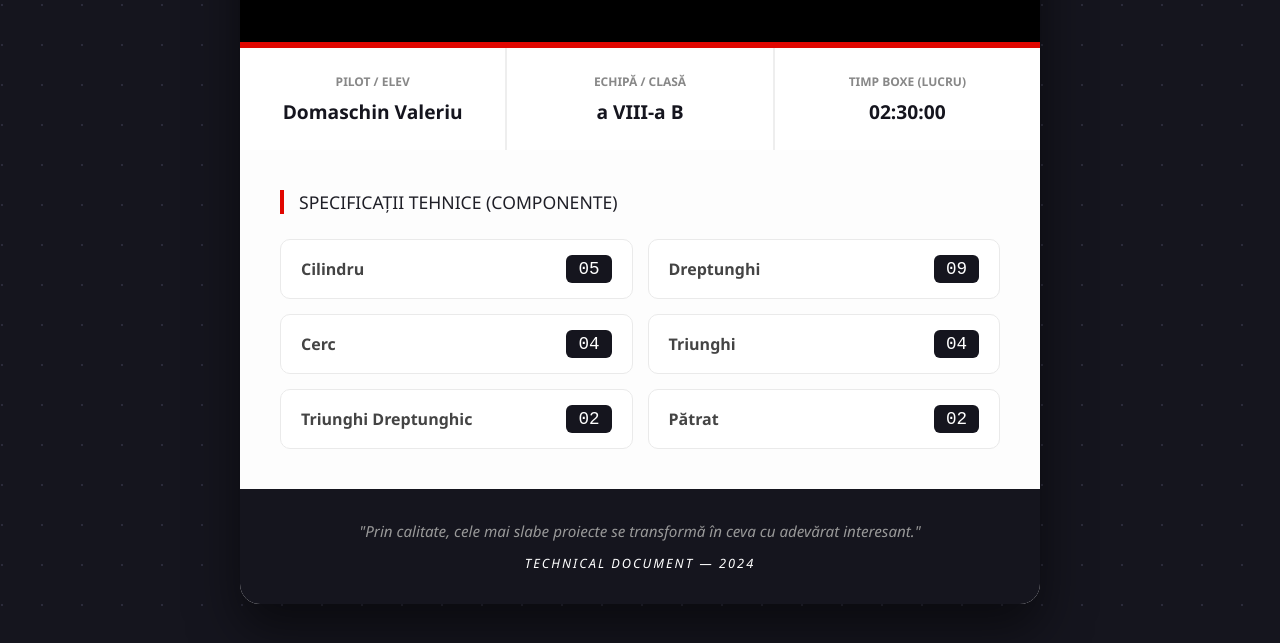
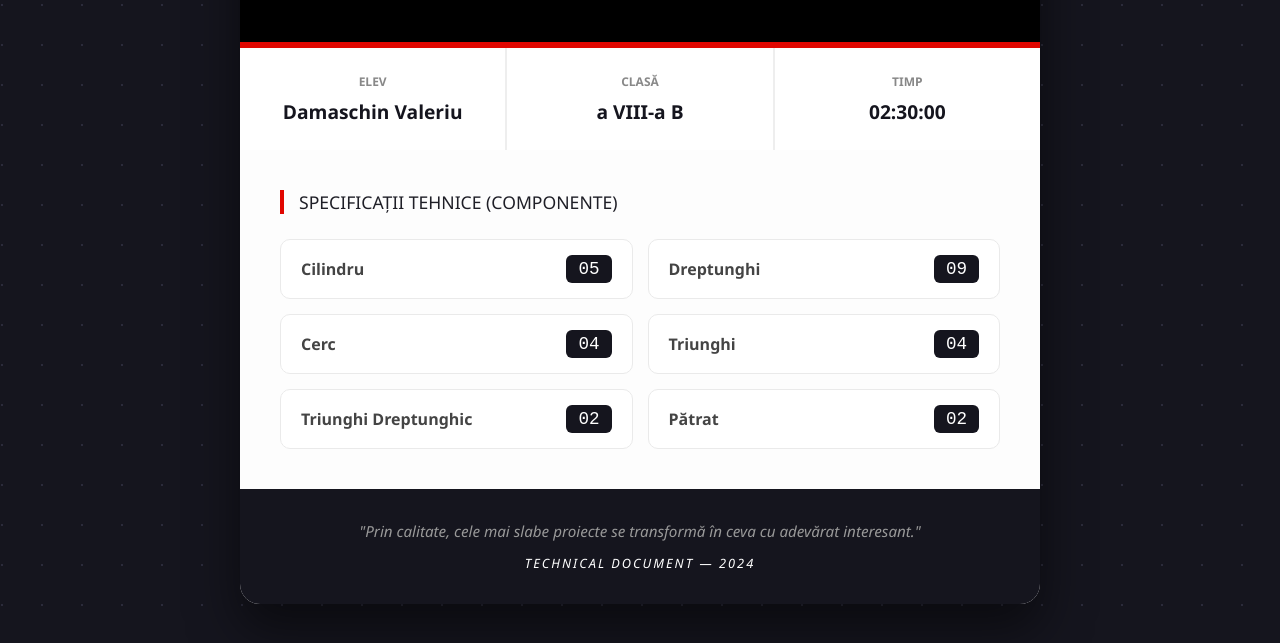
Before and after one commit to valera-prog/Passportonlin-, a plain HTML site: page index.html in a window 1280 px wide. Shown: the part 157-800 px from the top of the page. Drawn offline with Linux system fonts and the light colour scheme.

Commit message:
Update index.html

```diff
--- a/index.html
+++ b/index.html
@@ -3,7 +3,7 @@
 <head>
     <meta charset="UTF-8">
     <meta name="viewport" content="width=device-width, initial-scale=1.0">
-    <title>F1 Project Passport - Valeriu</title>
+    <title> Passport - Valeriu</title>
     <style>
         :root {
             --f1-red: #e10600;
@@ -168,15 +168,15 @@
 
     <div class="grid-info">
         <div class="info-item">
-            <span>PILOT / ELEV</span>
-            <strong>Domaschin Valeriu</strong>
+            <span>ELEV</span>
+            <strong>Damaschin Valeriu</strong>
         </div>
         <div class="info-item">
-            <span>ECHIPĂ / CLASĂ</span>
+            <span>CLASĂ</span>
             <strong>a VIII-a B</strong>
         </div>
         <div class="info-item">
-            <span>TIMP BOXE (LUCRU)</span>
+            <span>TIMP </span>
             <strong>02:30:00</strong>
         </div>
     </div>
```
